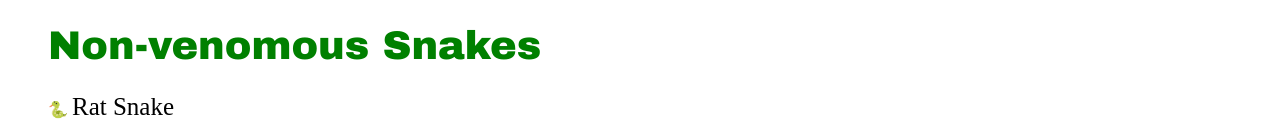
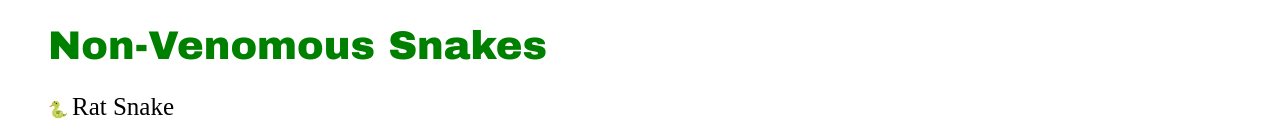
Before and after one commit to SM-719/SnakeInfo, a plain HTML site: page snake.html in a window 1280 px wide. Shown: the part 549-669 px from the top of the page. Drawn offline with Linux system fonts and the light colour scheme.

Commit message:
update
up

```diff
--- a/snake.html
+++ b/snake.html
@@ -110,7 +110,7 @@
 			</ul>
 
 			<ul type="none"><a href="https://images.app.goo.gl/8853d5ituDiVAYkm6" target="blank" class="Headlines non-veno">
-				<h1>Non-venomous Snakes</h1></a>
+				<h1>Non-Venomous Snakes</h1></a>
 				<li>&#128013;
 					<a href="https://en.wikipedia.org/wiki/Rat_snake" target="blank" class="snake-name">Rat Snake</a>
 				</li>
```
